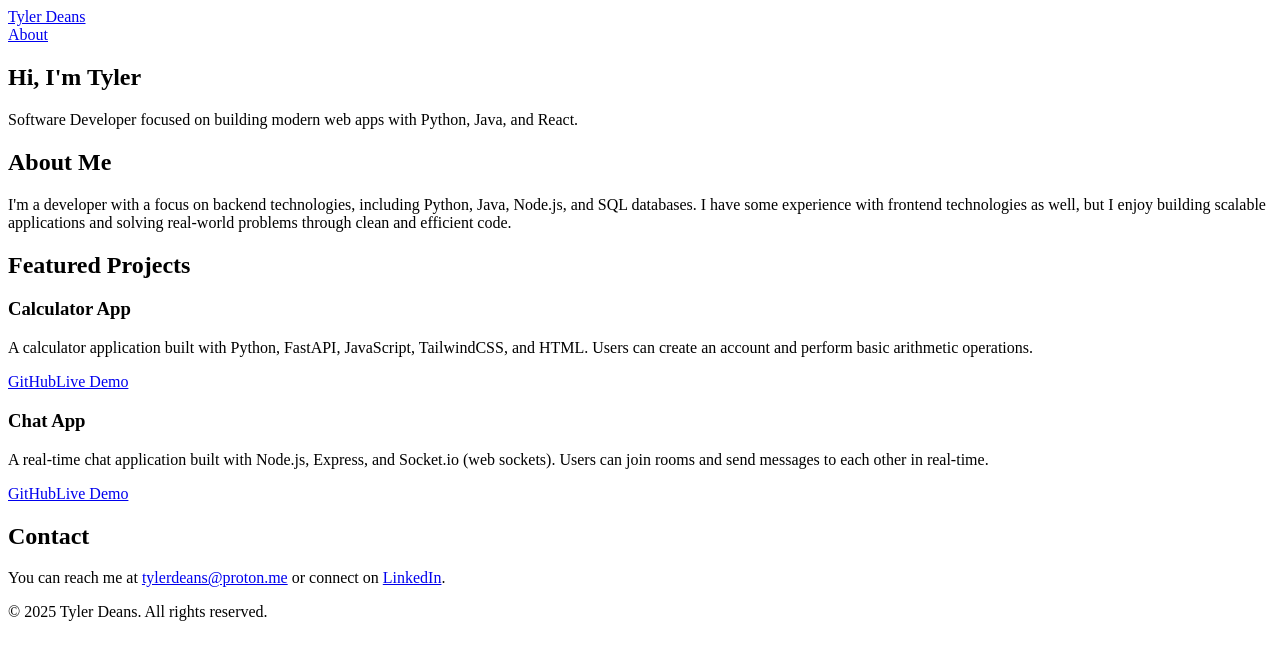
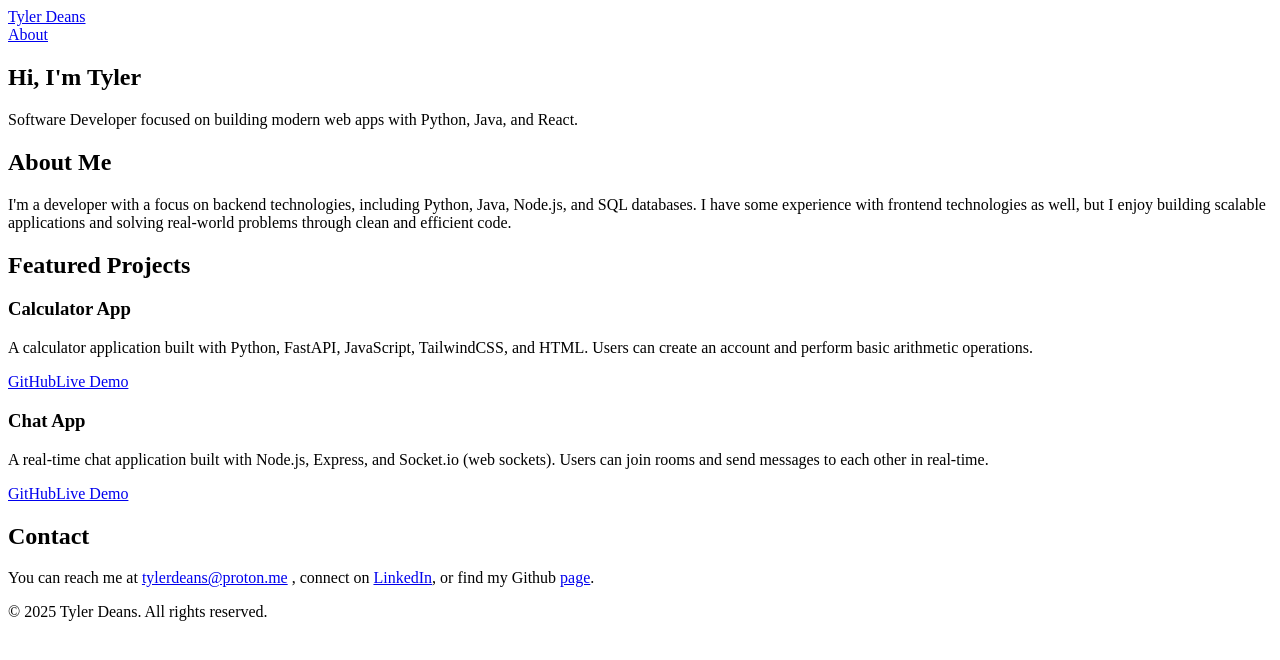
Before and after one commit to tylerd92/portfolio, a React (Create React App) app: page / in a window 1280 px wide. Shown: the top 660 px of the page. Built offline with nearby package versions, Linux system fonts and the light colour scheme.

Commit message:
update contact page with github

```diff
--- a/src/components/Contact.jsx
+++ b/src/components/Contact.jsx
@@ -7,13 +7,21 @@ const Contact = () => {
         <a href='mailto:tylerdeans@proton.me' className='text-blue-600'>
           tylerdeans@proton.me
         </a>{" "}
-        or connect on{" "}
+        , connect on{" "}
         <a
           href='https://www.linkedin.com/in/tylerdeans/'
           className='text-blue-600'
           target='_blank'
         >
           LinkedIn
+        </a>
+        , or find my Github{" "}
+        <a
+          href='https://github.com/tylerd92'
+          className='text-blue-600'
+          target='_blank'
+        >
+          page
         </a>
         .
       </p>
```
